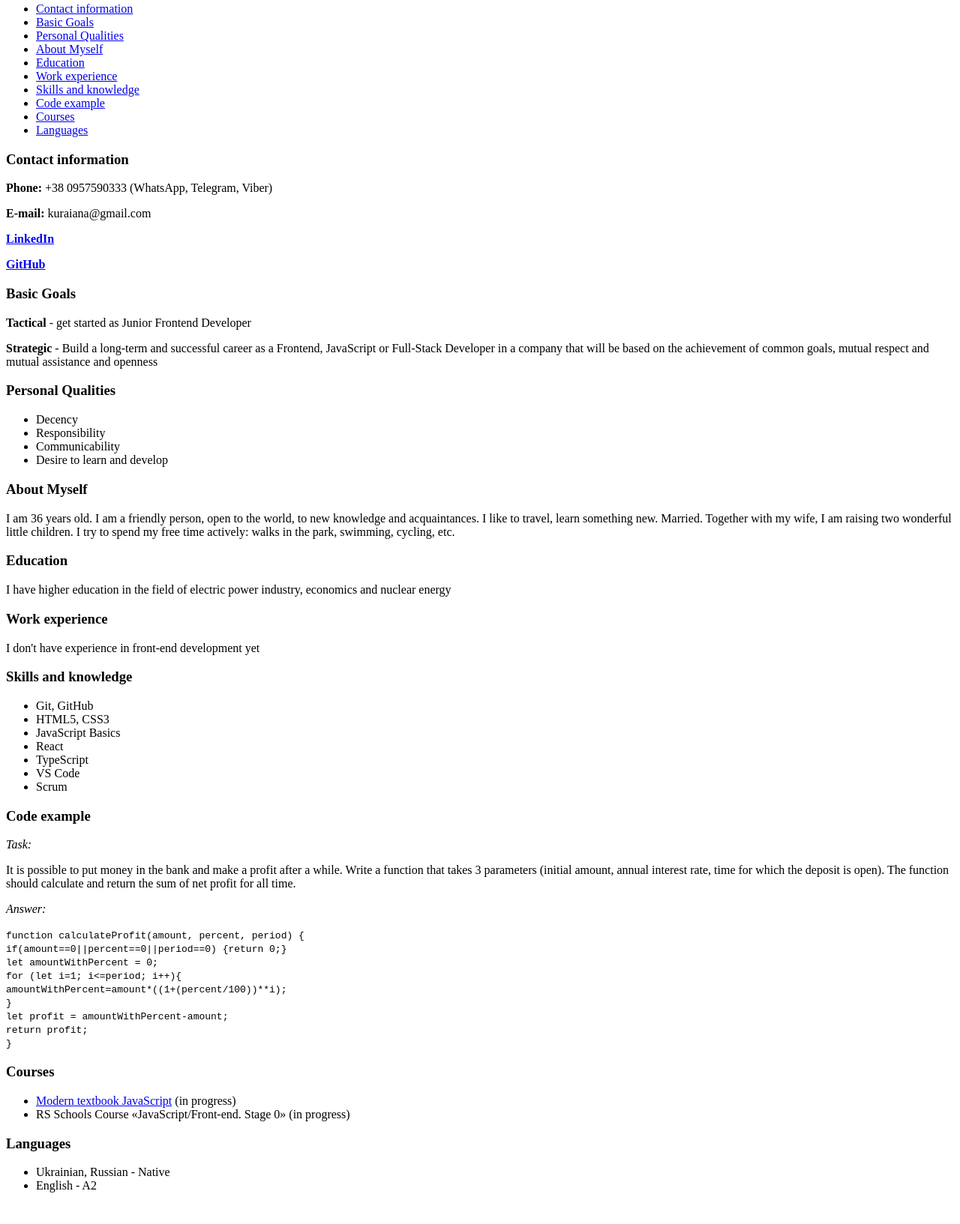
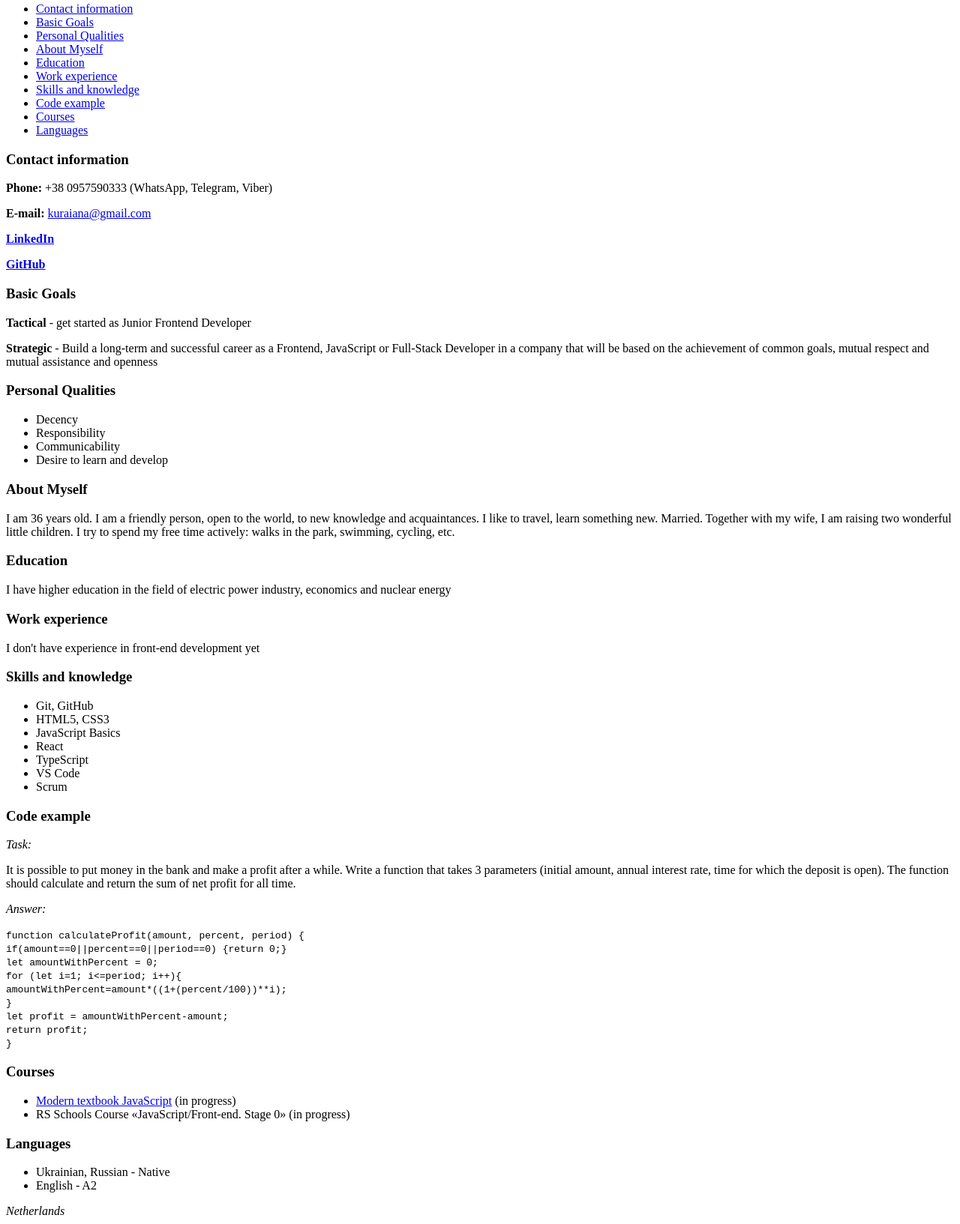
Before and after one commit to AshotKuraian/rsschool-cv, a plain HTML site: page index.html in a window 1280 px wide. Shown: the part 363-1996 px from the top of the page at 75% size. Before the commit the page ends 1970 px from the top, so only its background shows below. Drawn offline with Linux system fonts and the light colour scheme.

Commit message:
feat: add address to index.html

```diff
--- a/index.html
+++ b/index.html
@@ -44,7 +44,7 @@
 
             <h3 id="contact-information">Contact information</h3>
             <p><b>Phone:</b> +38 0957590333 (WhatsApp, Telegram, Viber)</p>
-            <p><b>E-mail:</b> kuraiana@gmail.com</p>
+            <p><b>E-mail:</b> <a href="mailto:kuraiana@gmail.com">kuraiana@gmail.com</a></p>
             <p><a href="https://www.linkedin.com/in/ashot-kuraian-492659245/"><b>LinkedIn</b></a></p>
             <p><a href="https://github.com/AshotKuraian"><b>GitHub</b></a></p>
 
@@ -141,31 +141,12 @@
 
     <footer>
 
+        <address>
+            Netherlands
+        </address>
+
     </footer>
 
+</body>
 
-
-
-
-
-
-
-
-
-
-
-
-
-
-
-
-
-
-
-
-
-
-
-
-</body>
 </html>
```
